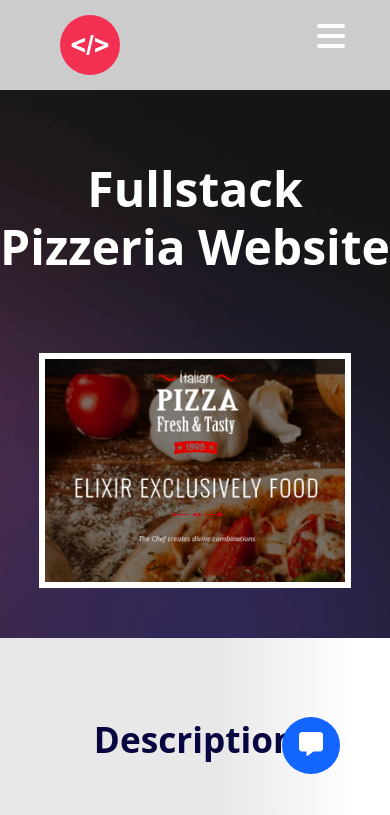
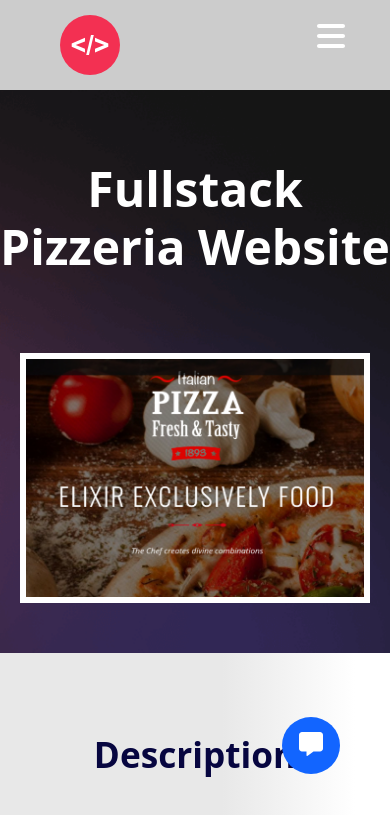
Before and after one commit to Nikolla2000/React-Portfolio-Website, a React (Vite) app in the folder client/: page /portfolio/project/1 in a window 390 px wide. Shown: the top 815 px of the page. Built offline with nearby package versions, Linux system fonts and the light colour scheme.

Commit message:
Update SingleProjectStyles.scss

```diff
--- a/client/src/Pages/PortfolioPage/singleProjectPage/SingleProjectStyles.scss
+++ b/client/src/Pages/PortfolioPage/singleProjectPage/SingleProjectStyles.scss
@@ -20,13 +20,17 @@
         font-weight: bold;
     }
     .project-img-wrapper {
+        display: flex;
+        align-items: center;
         max-width: 600px;
+        height: 400px;
         margin:0 auto;
         border:6px solid $primary-white;
         position: relative;
 
         img {
             width: 100%;
+            height: 100%;
             transition: filter 0.3s ease;
         }
 
@@ -155,12 +159,14 @@
 
 @media screen  and (max-width:600px){
     .project-img-wrapper {
-        width: 80%;
+        width: 350px;
+        height: 250px !important;
         button {
             // width: 20px;
             font-size: 0.7em;
             left:27% !important;
         }
+        .live-preview-btn { top: 60% !important; left: 35% !important;}
 
     }
 }
```
